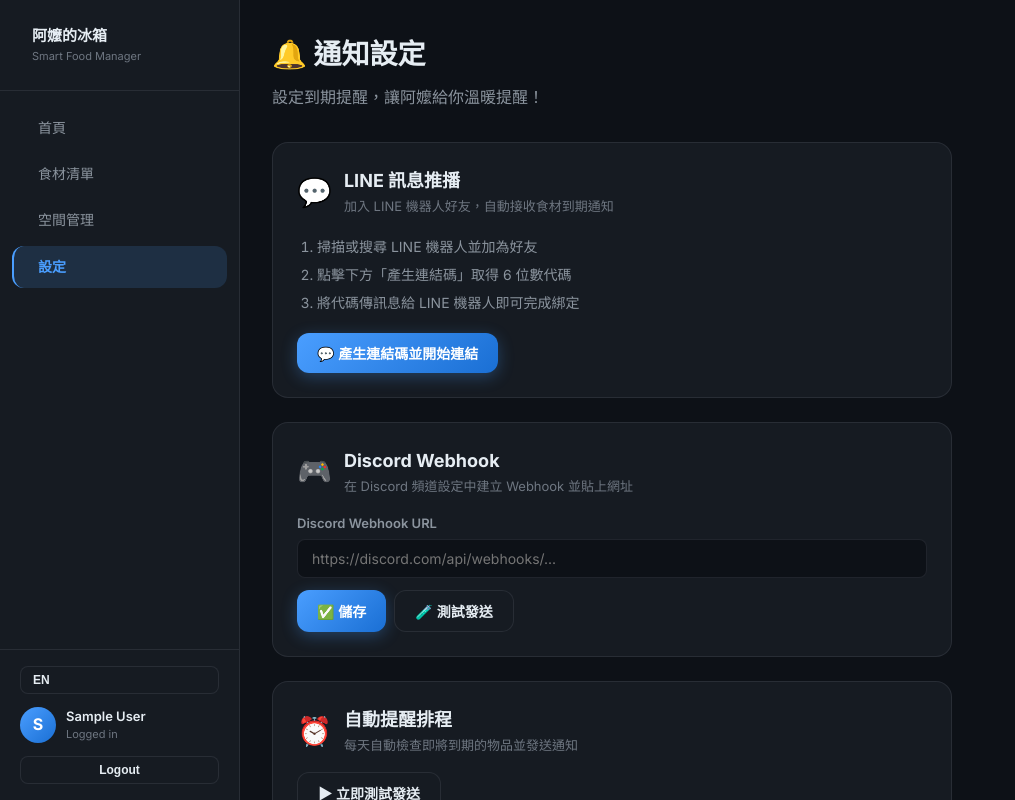
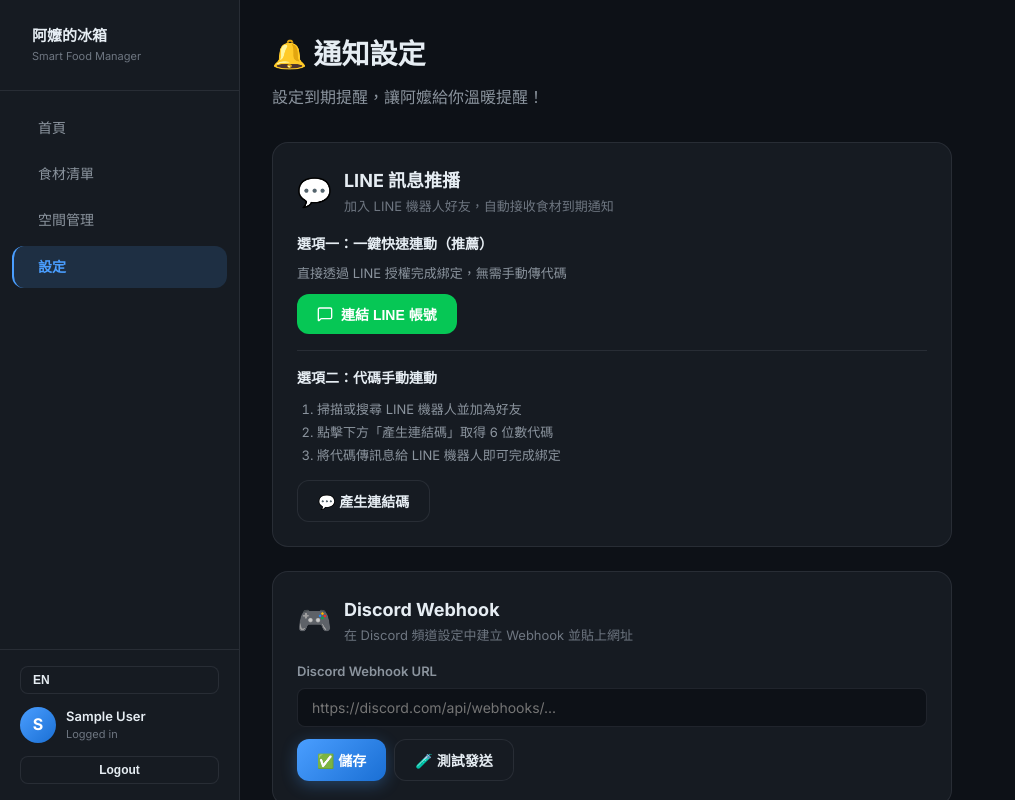
Before and after one commit to sustainablemans-website/grannysfridge, a Next.js app: page /settings in a window 1280 px wide. Shown: the top 800 px of the page, without its empty margins (0-1015 px from the left). Built offline with nearby package versions, Linux system fonts and the light colour scheme; no server answers; the database is empty; sample sign-in values are in the browser's storage.

Commit message:
feat: add oauth line linking on settings page alongside code verification

```diff
--- a/src/app/settings/page.tsx
+++ b/src/app/settings/page.tsx
@@ -1,9 +1,9 @@
 "use client";
 import { useEffect, useState, useCallback } from "react";
-import { useSession } from "next-auth/react";
+import { useSession, signIn } from "next-auth/react";
 import { useRouter } from "next/navigation";
 import { Navigation } from "@/components/Navigation";
-import { Copy, RefreshCw, Unlink, CheckCircle, XCircle, Loader } from "lucide-react";
+import { Copy, RefreshCw, Unlink, CheckCircle, XCircle, Loader, MessageSquare } from "lucide-react";
 
 
 export default function SettingsPage() {
@@ -198,41 +198,55 @@ export default function SettingsPage() {
                   </button>
                 </div>
               </div>
-            ) : lineCode ? (
-              /* ---- CODE PENDING STATE ---- */
+            ) : (
+              /* ---- NOT CONNECTED STATE (Provides both OAuth & Code Link Options) ---- */
               <div style={{ marginTop: 16 }}>
-                <p style={{ fontSize: 14, color: "var(--text-secondary)", marginBottom: 16 }}>
+                <div style={{ display: "flex", flexDirection: "column", gap: 16 }}>
+                  <div>
+                    <h3 style={{ fontSize: 14, fontWeight: 600, marginBottom: 8 }}>選項一：一鍵快速連動（推薦）</h3>
+                    <p style={{ color: "var(--text-secondary)", fontSize: 13, marginBottom: 10 }}>直接透過 LINE 授權完成綁定，無需手動傳代碼</p>
+                    <button className="btn" style={{ background: "#06C755", color: "#FFF", display: "flex", alignItems: "center", gap: 8 }} onClick={() => signIn("line")}>
+                      <MessageSquare size={16} /> 連結 LINE 帳號
+                    </button>
+                  </div>
+
+                  <div style={{ borderTop: "1px solid var(--border)", paddingTop: 16 }}>
+                    <h3 style={{ fontSize: 14, fontWeight: 600, marginBottom: 8 }}>選項二：代碼手動連動</h3>
+                    {lineCode ? (
+                      <div>
+                        <p style={{ fontSize: 13, color: "var(--text-secondary)", marginBottom: 12 }}>
                           請先加入 LINE 機器人好友，然後將以下連結碼傳送給機器人完成綁定：
                         </p>
-                <div style={{ display: "flex", alignItems: "center", gap: 12, justifyContent: "center", margin: "20px 0" }}>
-                  <div style={{ fontSize: 42, fontWeight: 800, letterSpacing: 10, fontFamily: "monospace", background: "var(--bg-base)", padding: "16px 24px", borderRadius: 12, border: "2px dashed var(--accent)" }}>
+                        <div style={{ display: "flex", alignItems: "center", gap: 12, justifyContent: "center", margin: "12px 0" }}>
+                          <div style={{ fontSize: 32, fontWeight: 800, letterSpacing: 8, fontFamily: "monospace", background: "var(--bg-base)", padding: "12px 20px", borderRadius: 10, border: "2px dashed var(--accent)" }}>
                             {lineCode}
                           </div>
                           <button className="btn-icon" onClick={copyCode} title="複製">
                             <Copy size={18} />
                           </button>
                         </div>
-                <div style={{ display: "flex", alignItems: "center", gap: 8, fontSize: 13, color: "var(--text-muted)", background: "var(--bg-base)", padding: 12, borderRadius: 8 }}>
-                  <Loader size={14} style={{ animation: "spin 1.5s linear infinite" }} />
+                        <div style={{ display: "flex", alignItems: "center", gap: 8, fontSize: 12, color: "var(--text-muted)", background: "var(--bg-base)", padding: 10, borderRadius: 8 }}>
+                          <Loader size={12} style={{ animation: "spin 1.5s linear infinite" }} />
                           等待 LINE 機器人收到連結碼後自動完成綁定...
                         </div>
-                <div style={{ display: "flex", gap: 8, marginTop: 16 }}>
-                  <button className="btn btn-secondary" style={{ flex: 1 }} onClick={generateLinkCode} disabled={lineCodeLoading}>
-                    <RefreshCw size={14} style={{ marginRight: 6 }} />重新產生連結碼
+                        <button className="btn btn-secondary" style={{ marginTop: 12, width: "100%" }} onClick={generateLinkCode} disabled={lineCodeLoading}>
+                          <RefreshCw size={12} style={{ marginRight: 6 }} />重新產生連結碼
                         </button>
                       </div>
-              </div>
                     ) : (
-              /* ---- NOT CONNECTED STATE ---- */
-              <div style={{ marginTop: 16 }}>
-                <ol style={{ color: "var(--text-secondary)", fontSize: 14, lineHeight: 2.0, paddingLeft: 20 }}>
+                      <div>
+                        <ol style={{ color: "var(--text-secondary)", fontSize: 13, lineHeight: 1.8, paddingLeft: 20, marginBottom: 12 }}>
                           <li>掃描或搜尋 LINE 機器人並加為好友</li>
                           <li>點擊下方「產生連結碼」取得 6 位數代碼</li>
                           <li>將代碼傳訊息給 LINE 機器人即可完成綁定</li>
                         </ol>
-                <button className="btn btn-primary" style={{ marginTop: 16, display: "flex", alignItems: "center", gap: 8 }} onClick={generateLinkCode} disabled={lineCodeLoading}>
-                  {lineCodeLoading ? <Loader size={16} /> : "💬"} 產生連結碼並開始連結
+                        <button className="btn btn-secondary" style={{ display: "flex", alignItems: "center", gap: 8 }} onClick={generateLinkCode} disabled={lineCodeLoading}>
+                          {lineCodeLoading ? <Loader size={14} /> : "💬"} 產生連結碼
                         </button>
+                      </div>
+                    )}
+                  </div>
+                </div>
               </div>
             )}
           </div>
--- a/src/lib/auth.ts
+++ b/src/lib/auth.ts
@@ -19,23 +19,46 @@ export const authOptions: NextAuthOptions = {
     }),
   ],
   callbacks: {
+    async signIn({ user, account }) {
+      // If logging in via LINE provider
+      if (account && account.provider === "line" && account.providerAccountId) {
+        // Find if another user is already using this LINE ID
+        const existingLineUser = await prisma.user.findUnique({
+          where: { lineUserId: account.providerAccountId },
+        });
+
+        // If a different user already linked this LINE ID, block or allow? Usually block/unlink first.
+        // But if current user is logged in (NextAuth doesn't easily pass current session to signIn callback directly,
+        // but since we are using next-auth 4, we can handle account linking via route/redirect easier, or handle in jwt).
+      }
+      return true;
+    },
     async jwt({ token, user, account }) {
       if (user) token.id = user.id;
       // If signed in with LINE, store LINE userId in user profile if not done
-      if (account && account.provider === "line" && user && account.providerAccountId) {
+      if (account && account.provider === "line" && account.providerAccountId) {
         token.lineUserId = account.providerAccountId;
-        // Connect automatically if signed in via LINE Provider
-        await prisma.user.update({
-          where: { id: user.id },
-          data: { lineUserId: account.providerAccountId },
-        });
+
+        // Handle linking if user is already logged in (token.id exists)
+        const targetUserId = token.id || user?.id;
+        if (targetUserId) {
+          await prisma.user.update({
+            where: { id: targetUserId },
+            data: { lineUserId: account.providerAccountId },
+          });
+        }
       }
       return token;
     },
     async session({ session, token }) {
       if (session.user) {
         (session.user as any).id = token.id;
-        (session.user as any).lineUserId = token.lineUserId || null;
+        // Fetch fresh lineUserId from database to ensure settings UI is updated dynamically
+        const dbUser = await prisma.user.findUnique({
+          where: { id: token.id as string },
+          select: { lineUserId: true },
+        });
+        (session.user as any).lineUserId = dbUser?.lineUserId || null;
       }
       return session;
     },
```
Lines whose indentation alone changed are shown as unchanged.
